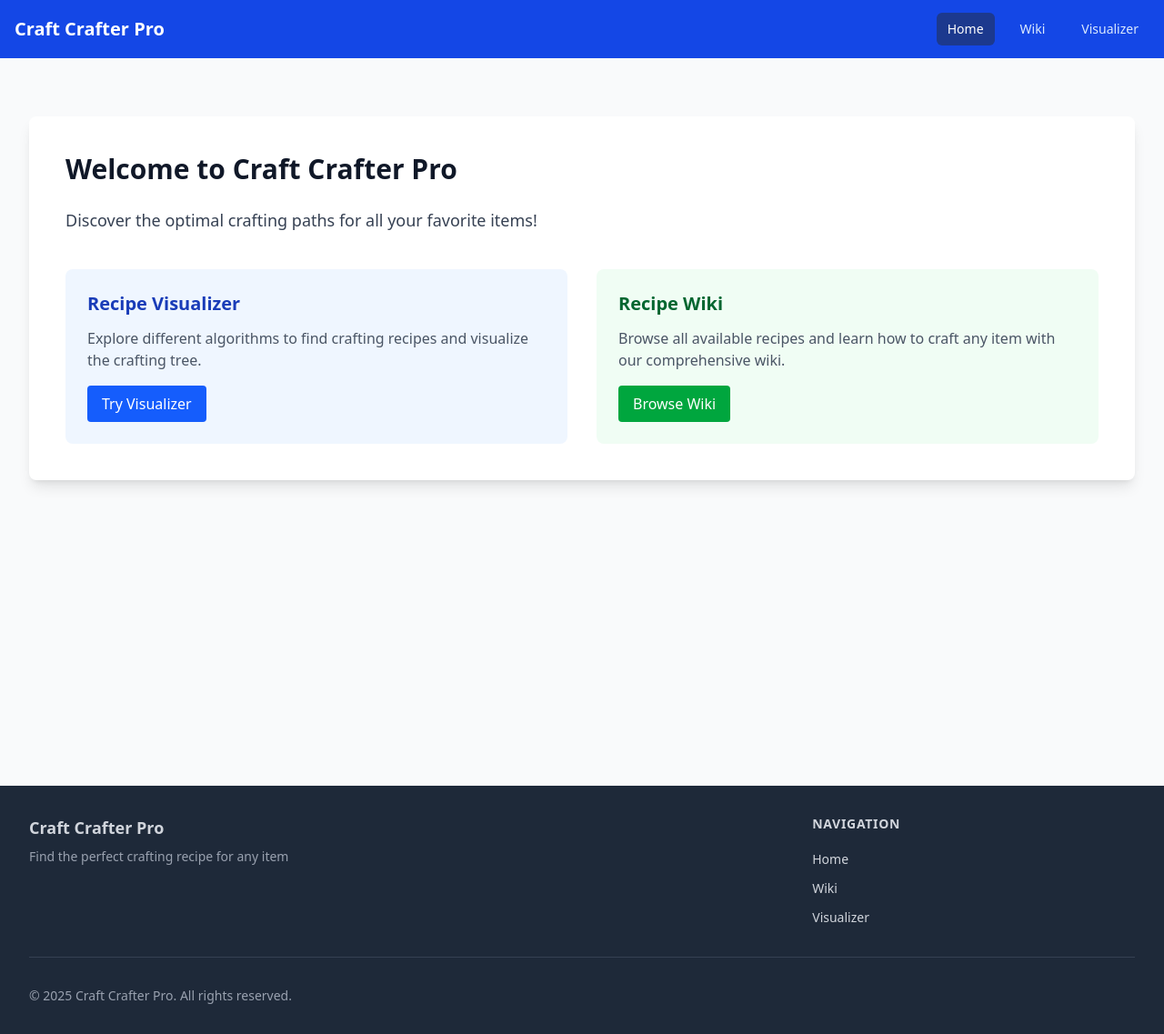
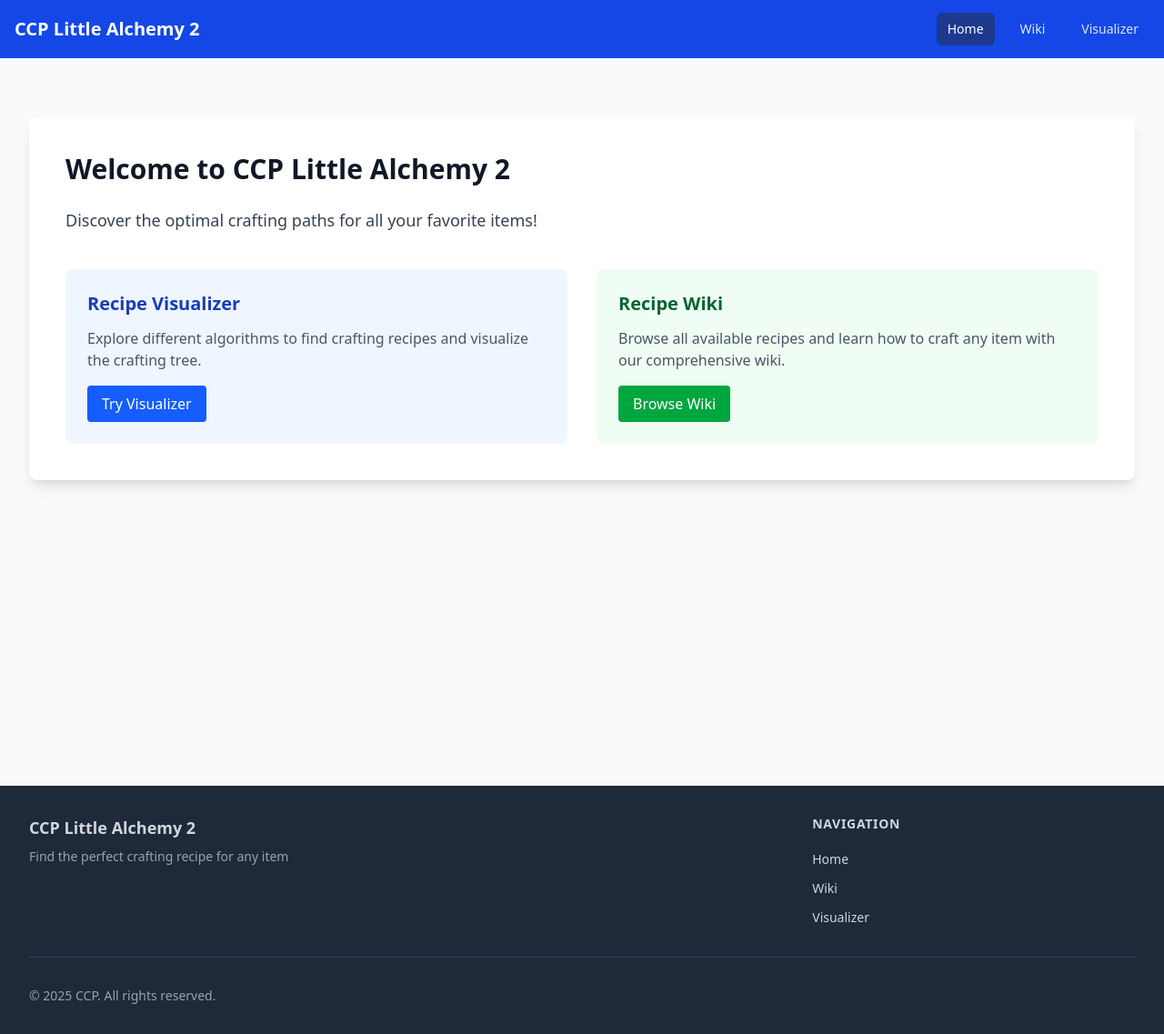
Before and after one commit to yonatan-nyo/Tubes2_CCP, a React (Vite) app in the folder src/frontend/: page / in a window 1280 px wide. Shown: the whole page at 91% size. Built offline with nearby package versions, Linux system fonts and the light colour scheme; no server answers.

Commit message:
add name

```diff
--- a/src/frontend/src/pages/Home.tsx
+++ b/src/frontend/src/pages/Home.tsx
@@ -7,7 +7,7 @@ export default function Home() {
       <div className="max-w-7xl mx-auto py-12 px-4 sm:px-6 lg:py-16 lg:px-8">
         <div className="bg-white shadow-lg rounded-lg overflow-hidden">
           <div className="px-6 py-8 sm:p-10">
-            <h1 className="text-3xl font-extrabold text-gray-900 mb-6">Welcome to Craft Crafter Pro</h1>
+            <h1 className="text-3xl font-extrabold text-gray-900 mb-6">Welcome to CCP Little Alchemy 2</h1>
 
             <p className="text-lg text-gray-700 mb-6">Discover the optimal crafting paths for all your favorite items!</p>
 
--- a/src/frontend/src/pages/Layout.tsx
+++ b/src/frontend/src/pages/Layout.tsx
@@ -9,7 +9,7 @@ function Navbar() {
       <div className="max-w-7xl mx-auto px-4">
         <div className="flex justify-between items-center h-16">
           <div className="flex-shrink-0 flex items-center">
-            <span className="font-bold text-xl">Craft Crafter Pro</span>
+            <span className="font-bold text-xl">CCP Little Alchemy 2</span>
           </div>
           <div className="flex space-x-4">
             <Link
@@ -56,7 +56,7 @@ function Footer() {
       <div className="max-w-7xl mx-auto px-4 sm:px-6 lg:px-8">
         <div className="md:flex md:justify-between">
           <div className="mb-6 md:mb-0">
-            <h2 className="text-lg font-bold">Craft Crafter Pro</h2>
+            <h2 className="text-lg font-bold">CCP Little Alchemy 2</h2>
             <p className="mt-2 text-sm text-gray-400">
               Find the perfect crafting recipe for any item
             </p>
@@ -76,7 +76,7 @@ function Footer() {
 
         <div className="mt-8 border-t border-gray-700 pt-8 md:flex md:items-center md:justify-between">
           <p className="text-sm text-gray-400">
-            &copy; {new Date().getFullYear()} Craft Crafter Pro. All rights reserved.
+            &copy; {new Date().getFullYear()} CCP. All rights reserved.
           </p>
         </div>
       </div>
```
